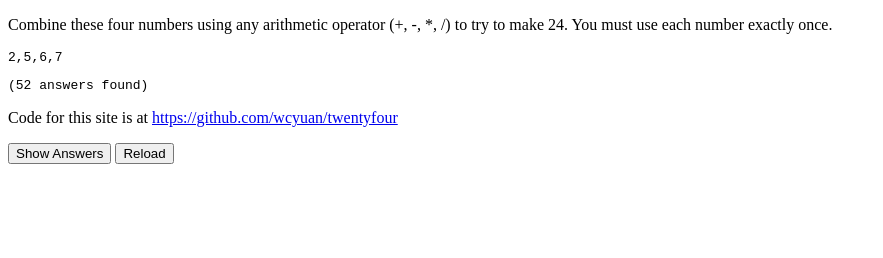
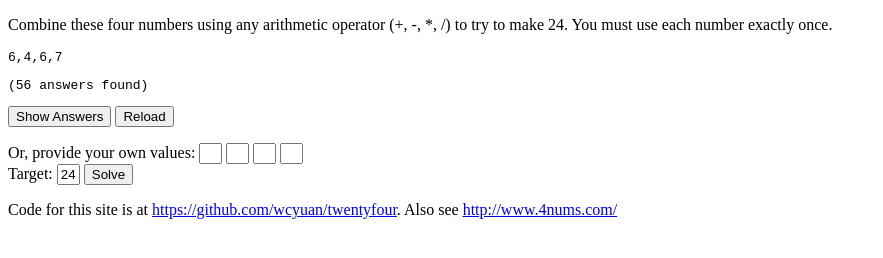
Before and after one commit to wcyuan/twentyfour, a plain HTML site: page index.html in a window 1280 px wide. Shown: the whole page, without its empty margins (0-883 px from the left). Drawn offline with Linux system fonts and the light colour scheme.

Commit message:
Several improvements
 - add inputs so you can specify the values and target
 - make functions public, but put them in the tf namespace
 - move code link to the bottom
 - make hidden answers take no space (display = none instead of
   visibility = hidden)

```diff
--- a/index.html
+++ b/index.html
@@ -13,14 +13,29 @@
 
 <div id="numbers"></div>
 <div id="num_answers"></div>
+<button type="button" id="show">Show Answers</button>
+<button type="button" id="reload">Reload</button>
+
+<p>
+Or, provide your own values:
+<input type="text" id="a" class="in">
+<input type="text" id="b" class="in">
+<input type="text" id="c" class="in">
+<input type="text" id="d" class="in">
+<br>
+Target:
+<input type="text" id="target" class="in" value="24">
+<button type="button" id="solve">Solve</button>
+</p>
+
+<div id="answers", class="hidden"></div>
+
+
 <p>
     Code for this site is at
-    <a href="https://github.com/wcyuan/twentyfour">https://github.com/wcyuan/twentyfour</a>
+    <a href="https://github.com/wcyuan/twentyfour">https://github.com/wcyuan/twentyfour</a>.
+    Also see <a href="http://www.4nums.com/">http://www.4nums.com/</a>
 </p>
-
-<button type="button" id="show">Show Answers</button>
-<button type="button" id="reload">Reload</button>
-<div id="answers", class="hidden"></div>
 
 <script src="tf.js"></script>
 </body>
--- a/tf.css
+++ b/tf.css
@@ -1,6 +1,9 @@
 .hidden {
-    visibility: hidden;
+    display: none;
 }
 .shown {
-    visibility: visible;
+    display: inline;
 }
+.in {
+    width: 15px;
+}
--- a/tf.js
+++ b/tf.js
@@ -1,4 +1,3 @@
-
 // make sure we've got namespace
 if (typeof wd == "undefined") {
   var wd = {};
@@ -90,15 +89,17 @@ Function.prototype.bind = function(obj) {
 
 // ------------------------------------------------------------------ //
 
-(function() {
+if (typeof tf == "undefined") {
+  var tf = {};
+}
 
-    function permutations(vals) {
+tf.permutations = function(vals) {
     if (vals.length < 2) {
         return [vals.slice(0)];
     }
     var perms = [];
     var first = vals[0];
-        permutations(vals.slice(1)).forEach(function(subresult) {
+    tf.permutations(vals.slice(1)).forEach(function(subresult) {
         for (var ii = 0; ii <= subresult.length; ii++) {
             var newarr = subresult.slice(0);
             newarr.splice(ii, 0, first);
@@ -106,9 +107,9 @@ Function.prototype.bind = function(obj) {
         }
     });
     return perms;
-    }
+};
 
-    function partitions(vals) {
+tf.partitions = function(vals) {
     if (vals.length < 2) {
         return [];
     }
@@ -117,18 +118,18 @@ Function.prototype.bind = function(obj) {
         parts.push([vals.slice(0, ii), vals.slice(ii)]);
     }
     return parts;
-    }
+};
 
 
-    function list_to_exprs(vals) {
+tf.list_to_exprs = function(vals) {
     if (vals.length < 2) {
         return vals;
     }
     var operations = [" + ", " - ", " * ", " / "];
     var exprs = [];
-        partitions(vals).forEach(function(partition) {
-            list_to_exprs(partition[0]).forEach(function(left) {
-                list_to_exprs(partition[1]).forEach(function(right) {
+    tf.partitions(vals).forEach(function(partition) {
+        tf.list_to_exprs(partition[0]).forEach(function(left) {
+            tf.list_to_exprs(partition[1]).forEach(function(right) {
                 operations.forEach(function(op) {
                     exprs.push("(" + left + op + right + ")");
                 });
@@ -136,42 +137,53 @@ Function.prototype.bind = function(obj) {
         });
     });
     return exprs;
-    }
+};
 
 
-    function find_exprs(vals, target) {
+tf.find_exprs = function(vals, target) {
     var matches = [];
-        permutations(vals).forEach(function(perm) {
-            list_to_exprs(perm).forEach(function(expr) {
+    tf.permutations(vals).forEach(function(perm) {
+        tf.list_to_exprs(perm).forEach(function(expr) {
             if (eval(expr) == target) {
                 matches.push(expr);
             }
         });
     });
     return matches;
+};
+
+tf.isNumeric = function(n) {
+    return !isNaN(parseFloat(n)) && isFinite(n);
 }
 
-    function randint(min, max) {
+tf.randint = function(min, max) {
     return Math.floor(Math.random() * (max - min + 1)) + min;
-    }
+};
 
-    function randnums(min, max, number) {
+tf.randnums = function(min, max, number) {
     var vals = [];
     for (var ii = 0; ii < number; ii++) {
-            vals.push(randint(min, max));
+        vals.push(tf.randint(min, max));
     }
     return vals;
-    }
+};
 
-    // ------------------------------------------------------------------ //
-
-    function reload() {
+tf.reload = function() {
     var exprs = [];
     var vals;
     while (exprs.length < 1) {
-            vals = randnums(1, 12, 4);
-            exprs = find_exprs(vals, 24);
+        vals = tf.randnums(1, 13, 4);
+        exprs = tf.find_exprs(vals, 24);
     }
+    tf.display(vals, 24, exprs);
+};
+
+tf.display = function(vals, target, exprs) {
+
+    if (typeof exprs == "undefined") {
+        exprs = tf.find_exprs(vals, target);
+    }
+
     var numbers = document.getElementById("numbers");
     var num_answers = document.getElementById("num_answers");
     var answers = document.getElementById("answers");
@@ -181,11 +193,11 @@ Function.prototype.bind = function(obj) {
     numbers.innerHTML = "<pre>" + vals + "</pre>";
     num_answers.innerHTML = "<pre>(" + exprs.length + " answers found)</pre>";
     answers.innerHTML = "<pre>" + exprs.join("\n") + "</pre>";
-    }
-
-    reload();
+};
 
 // ------------------------------------------------------------------ //
+
+(function() {
 
     var show_button = document.getElementById("show");
     wd.addEventListener(show_button, 'click', function() {
@@ -200,6 +212,26 @@ Function.prototype.bind = function(obj) {
     });
 
     var reload_button = document.getElementById("reload");
-    wd.addEventListener(reload_button, 'click', reload);
+    wd.addEventListener(reload_button, 'click', tf.reload);
+
+    var solve_button = document.getElementById("solve");
+    wd.addEventListener(solve_button, 'click', function() {
+	    var vals = [];
+	    ["a", "b", "c", "d"].forEach(function(id) {
+		    var input = document.getElementById(id);
+		    if (tf.isNumeric(input.value)) {
+			vals.push(input.value);
+		    }
+		});
+	    var target = document.getElementById("target").value;
+	    if (!tf.isNumeric(target)) {
+		target = 24;
+	    }
+	    if (vals.length > 0) {
+		tf.display(vals, target);
+	    }
+	});
+
+    tf.reload();
 
 }());
```
Lines whose indentation alone changed are shown as unchanged.
